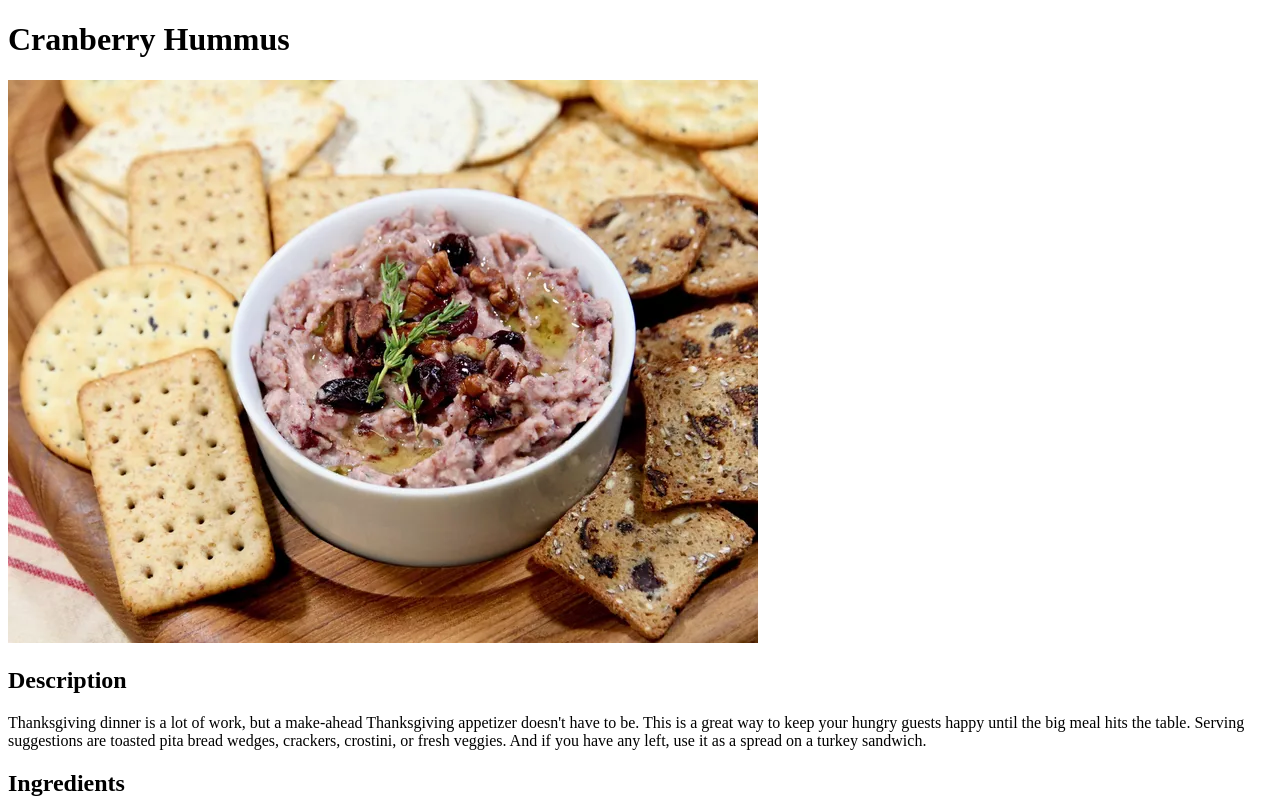
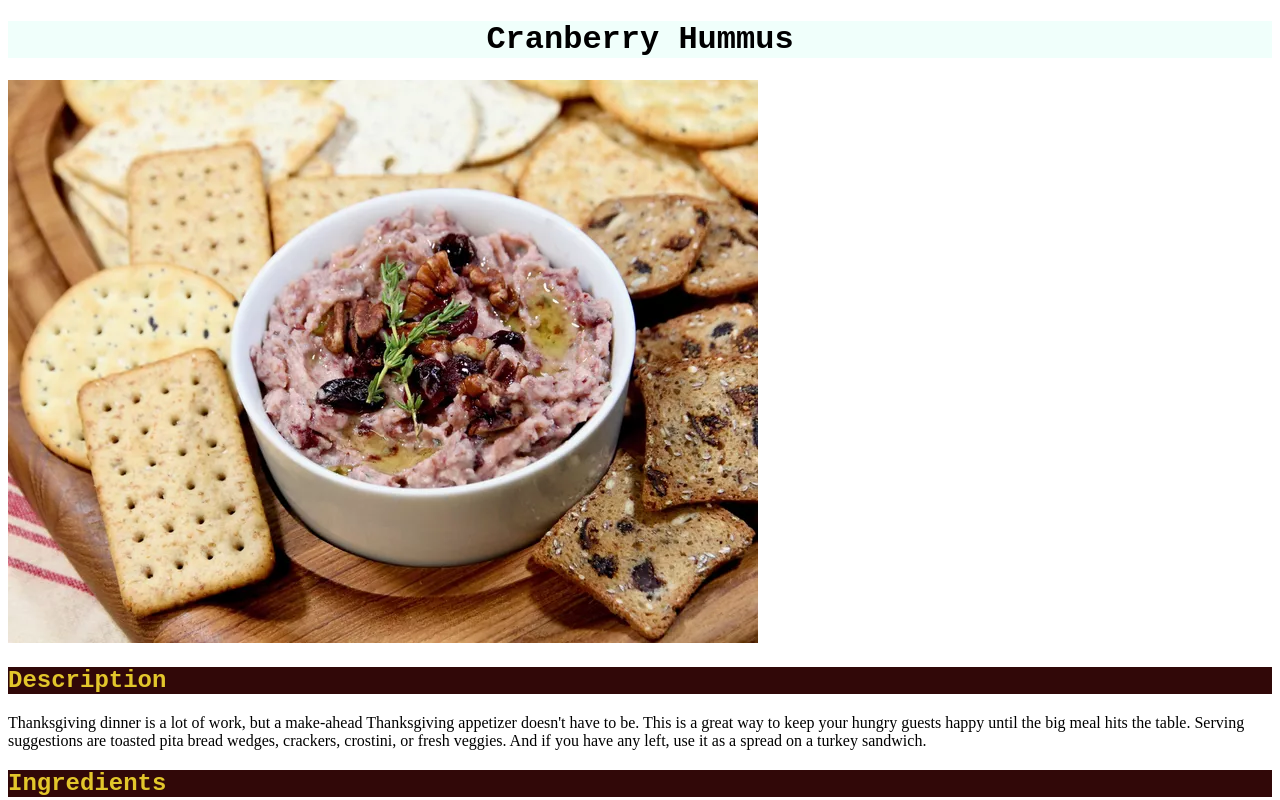
Before and after one commit to leagrigat/odin-recipes, a plain HTML site: page recipes/cranberry-hummus.html in a window 1280 px wide. Shown: the top 800 px of the page. Drawn offline with Linux system fonts and the light colour scheme.

Commit message:
add css sheet and h2 changes

```diff
--- a/recipes/cranberry-hummus.html
+++ b/recipes/cranberry-hummus.html
@@ -2,6 +2,7 @@
 <html lang="en">
 <head>
   <title>Recipes</title>
+  <link rel="stylesheet" href="../styles.css">
   <meta charset="UTF-8" />
   <meta name="viewport" content="width=device-width,initial-scale=1" />
   <meta name="description" content="" />
--- /dev/null
+++ b/styles.css
@@ -0,0 +1,12 @@
+h1 {
+    background-color: #f0fffb;
+    font-family: 'Courier New', Courier, monospace;
+    font-weight: bold;
+    text-align: center;
+}
+
+h2{
+    color: #e2c62b;
+    background-color: #310808;
+    font-family: 'Courier New', Courier, monospace;
+}
```
Also changed, not shown: index.html (+1 -0 lines), recipes/pizza.html (+1 -0 lines), recipes/summer-fruit-salad.html (+1 -0 lines).
